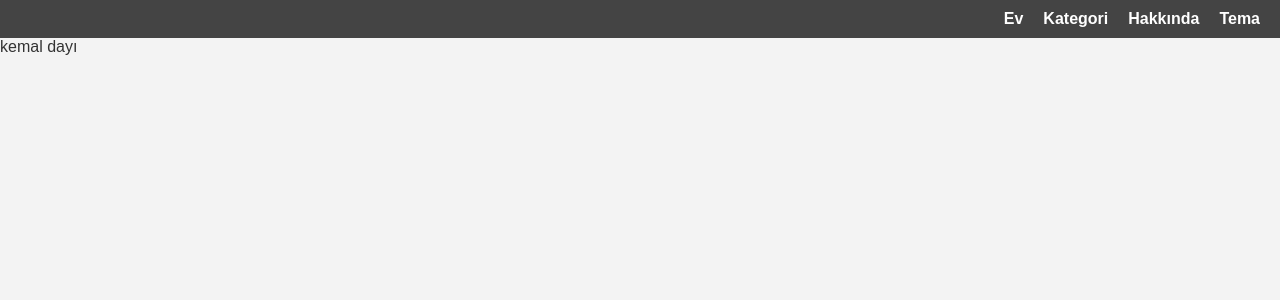
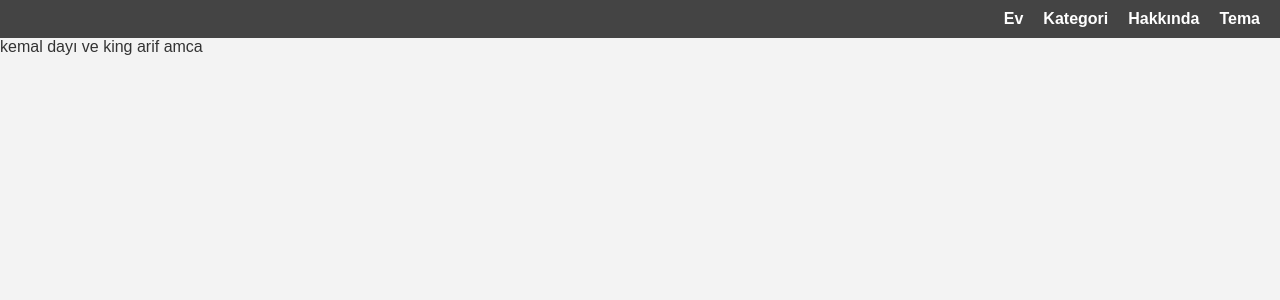
Before and after one commit to mchtx/documents_guide, a Django app: template documents_guide/myapp/templates/base.html in a window 1280 px wide. Shown: the top 300 px of the page. Run offline with Django 5.2, Linux system fonts and the light colour scheme; the template is opened without the code that fills it, so the values that code supplies are empty.

Commit message:
işlem yapıldı

```diff
--- a/documents_guide/myapp/templates/base.html
+++ b/documents_guide/myapp/templates/base.html
@@ -29,4 +29,4 @@
 </body>
 </html>
 
-kemal dayı
+kemal dayı ve king arif amca
```
